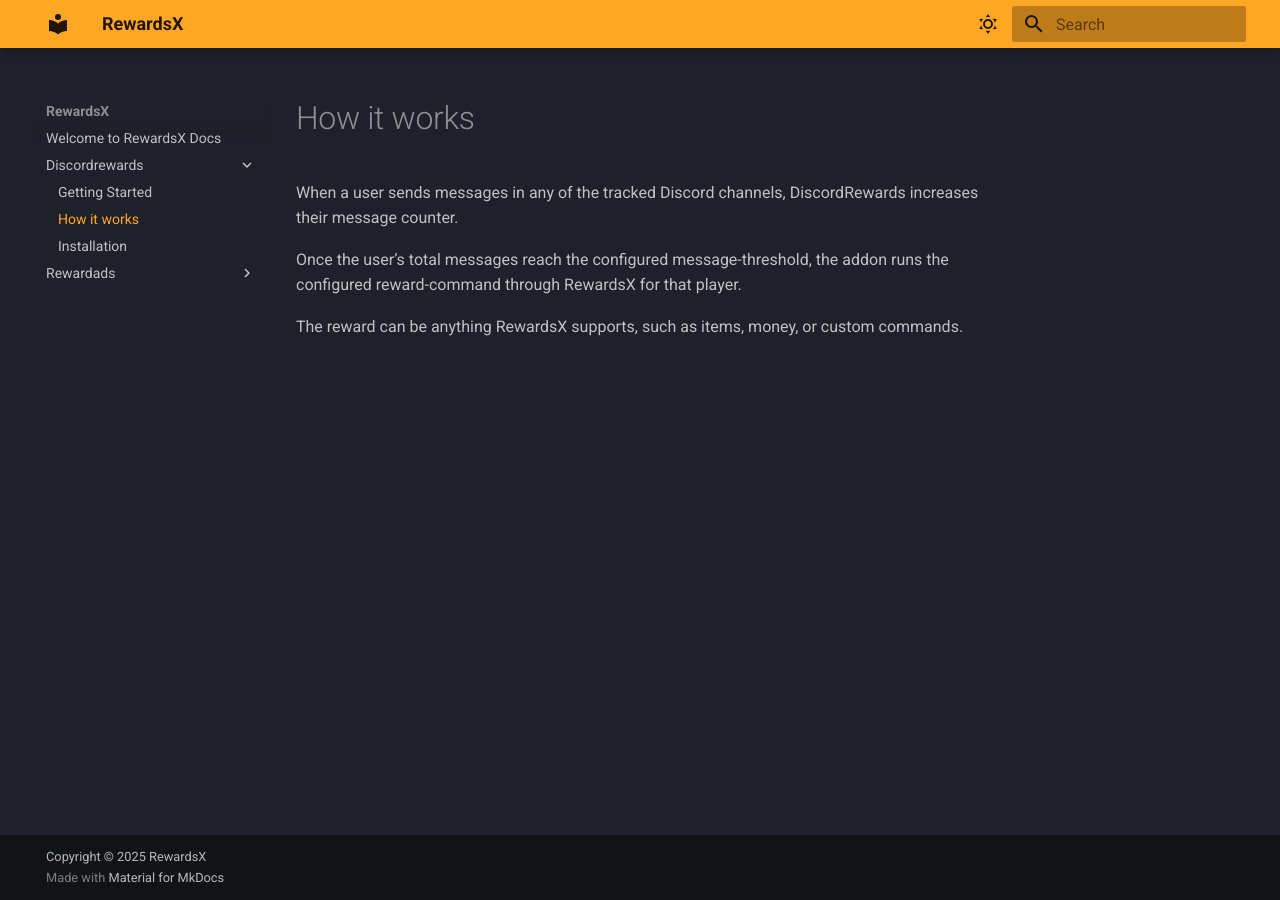
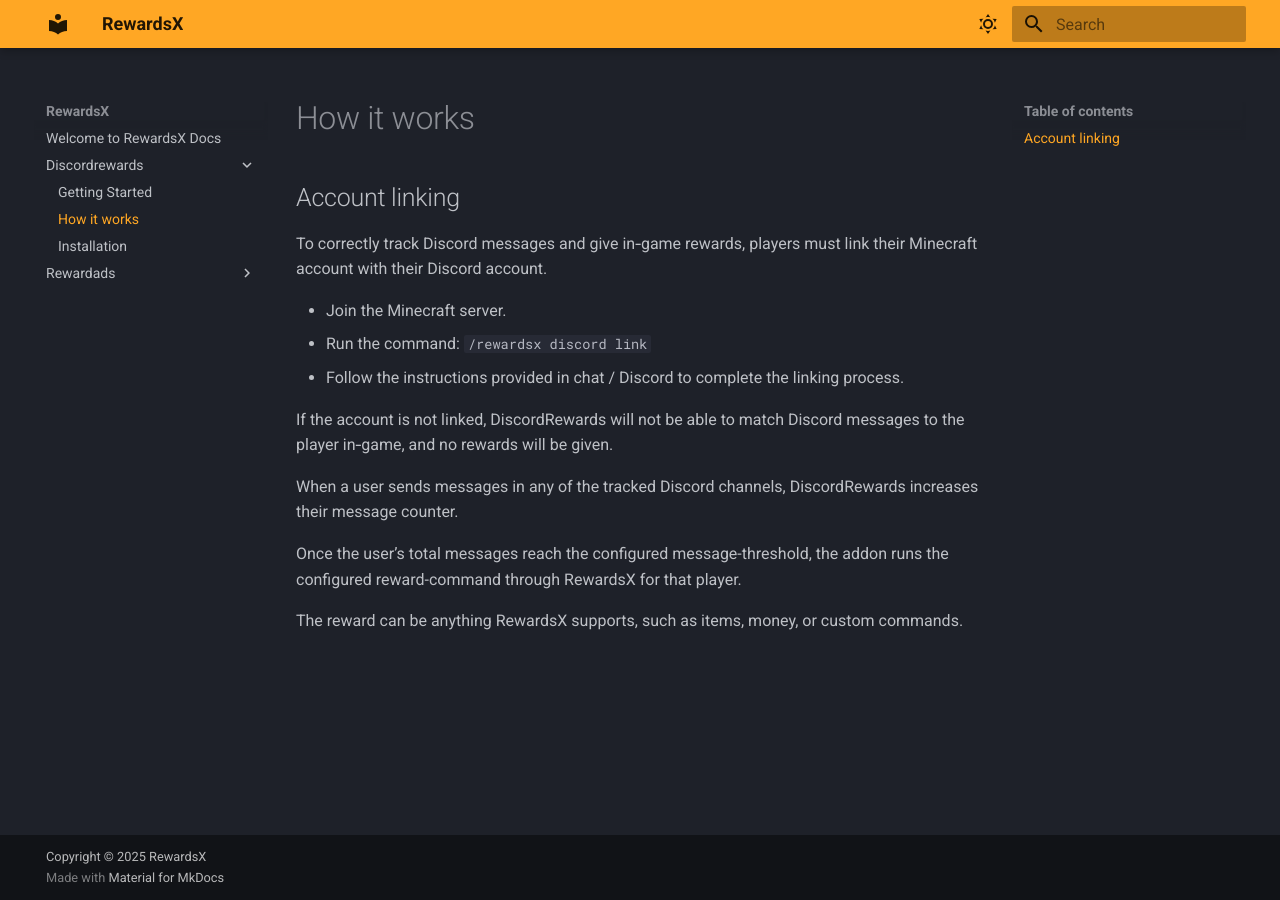
Before and after one commit to RewardsX-Main-Plugin/docs, an MkDocs documentation site: the page built from docs/discordrewards/how-it-works.md, in a window 1280 px wide. Built offline with MkDocs 1.6.1 and Material for MkDocs 9.7.7, drawn with Linux system fonts in a browser that asks for light colours.

Commit message:
Docs v.1.0.8

```diff
--- a/docs/discordrewards/how-it-works.md
+++ b/docs/discordrewards/how-it-works.md
@@ -1,4 +1,16 @@
 # How it works
+
+## Account linking
+
+To correctly track Discord messages and give in‑game rewards, players must link their Minecraft account with their Discord account.
+
+- Join the Minecraft server.
+- Run the command: `/rewardsx discord link`
+- Follow the instructions provided in chat / Discord to complete the linking process.
+
+If the account is not linked, DiscordRewards will not be able to match Discord messages to the player in‑game, and no rewards will be given.
+
+
 When a user sends messages in any of the tracked Discord channels, DiscordRewards increases their message counter.
 
 Once the user’s total messages reach the configured message-threshold, the addon runs the configured reward-command through RewardsX for that player.
```
